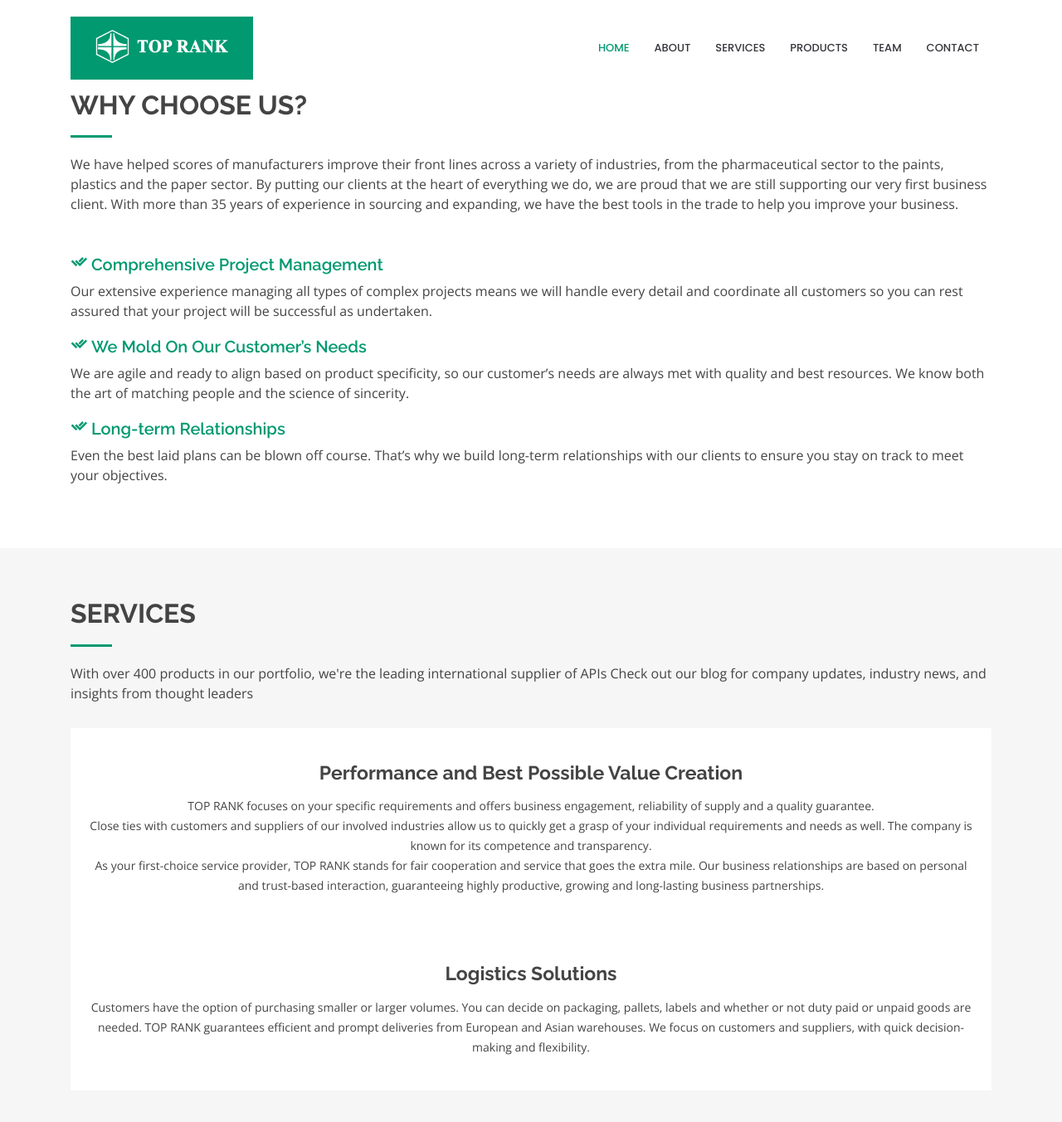
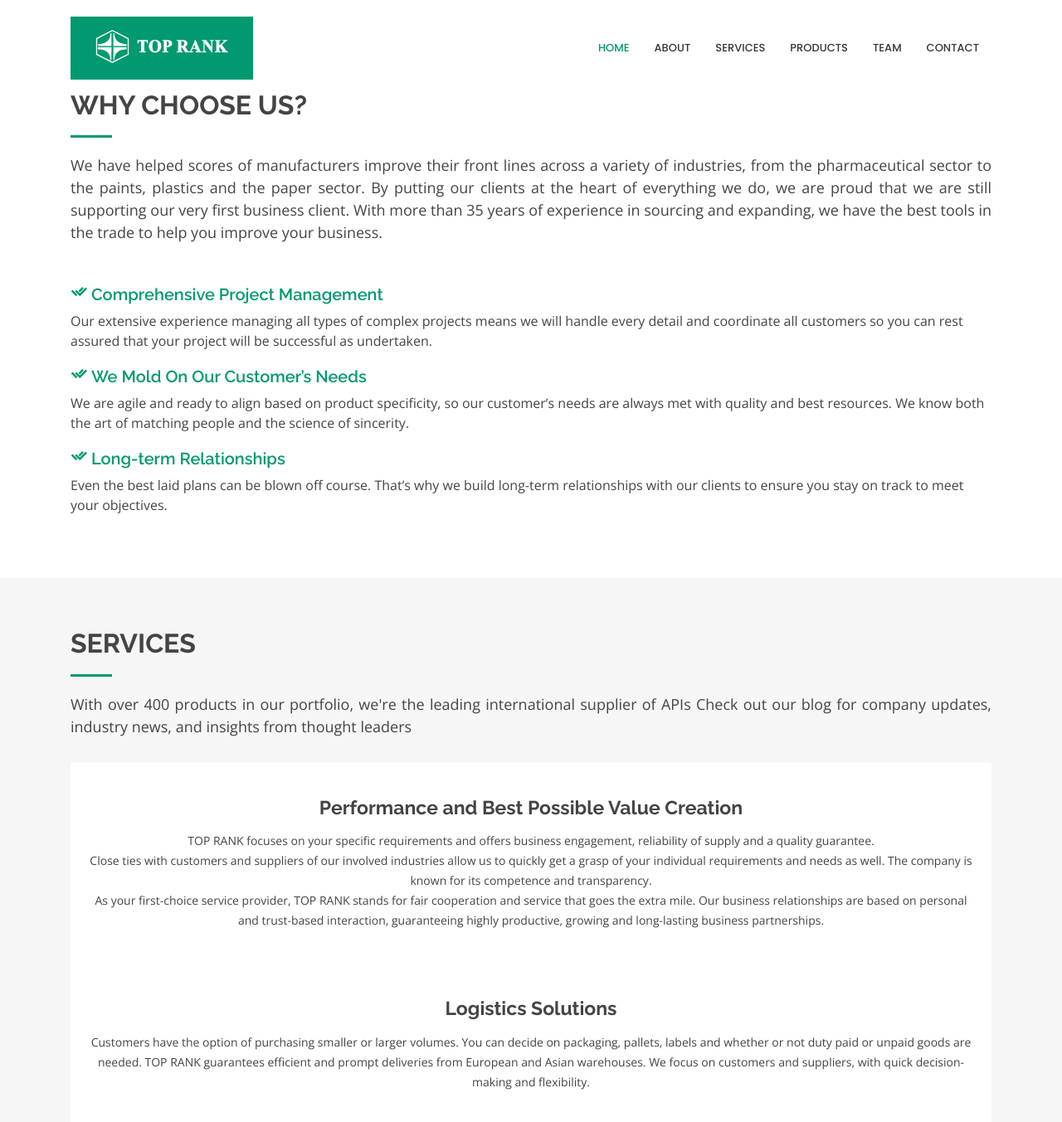
Before and after one commit to neyamat101/neyamat101.github.io, a Jekyll site: the page built from details.md, in a window 1280 px wide and 1400 px high. Shown: the top 1353 px of the window at 83% size. Built offline with Jekyll 4.4.1, drawn with Linux system fonts in a browser that asks for light colours.

Commit message:
Update style.css
Styles added

```diff
--- a/assets/css/style.css
+++ b/assets/css/style.css
@@ -491,6 +491,8 @@
 
 .section-title p {
   margin-bottom: 0;
+  text-align: justify;
+  font-size: 18px;
 }
 
 /*--------------------------------------------------------------
@@ -630,7 +632,7 @@
 .why-us .icon-boxes .icon-box i {
   font-size: 40px;
   color: #009970;
-  margin-bottom: 30px;
+  margin-bottom: 20px;
 }
 
 .why-us .icon-boxes .icon-box h4 {
```
